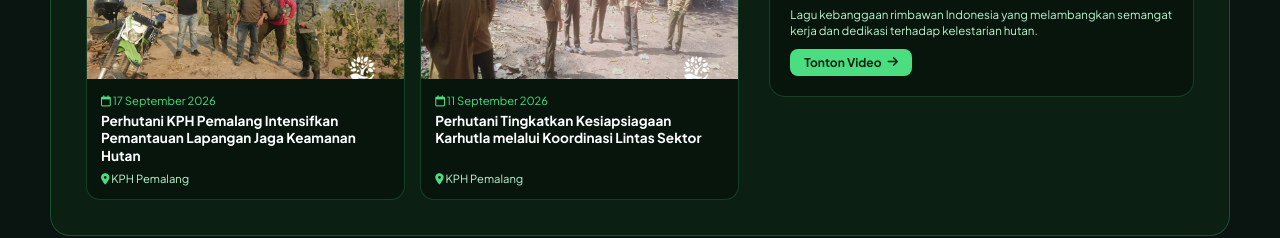
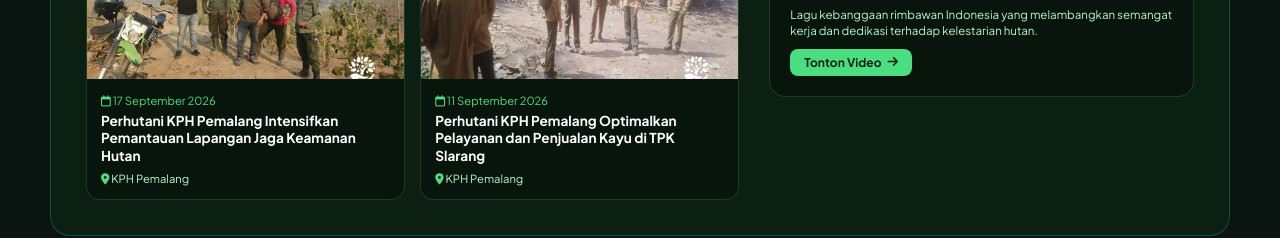
Before and after one commit to nizarkhoerunniza/nizarkphpemalang, a plain HTML site: page publikasi.html in a window 1280 px wide. Shown: the part 1289-1527 px from the top of the page. Drawn offline with Linux system fonts and the light colour scheme; no server answers.

Commit message:
Update publikasi.html

```diff
--- a/publikasi.html
+++ b/publikasi.html
@@ -433,7 +433,7 @@
                                         </div>
                                         <div style="padding: 14px; display: flex; flex-direction: column; flex-grow: 1;">
                                             <div style="font-size: 0.7rem; color: #4ade80; margin-bottom: 5px;"><i class="fa-regular fa-calendar"></i> 11 September 2026</div>
-                                            <h4 style="font-size: 0.85rem; font-weight: 700; color: #fff; margin-bottom: 6px; line-height: 1.3;">Perhutani Tingkatkan Kesiapsiagaan Karhutla melalui Koordinasi Lintas Sektor</h4>
+                                            <h4 style="font-size: 0.85rem; font-weight: 700; color: #fff; margin-bottom: 6px; line-height: 1.3;">Perhutani KPH Pemalang Optimalkan Pelayanan dan Penjualan Kayu di TPK Slarang</h4>
                                             <p style="font-size: 0.7rem; color: #bbf7d0; margin-top: auto; margin-bottom: 0;"><i class="fa-solid fa-location-dot" style="color: #4ade80;"></i> KPH Pemalang</p>
                                         </div>
                                     </div>
```
